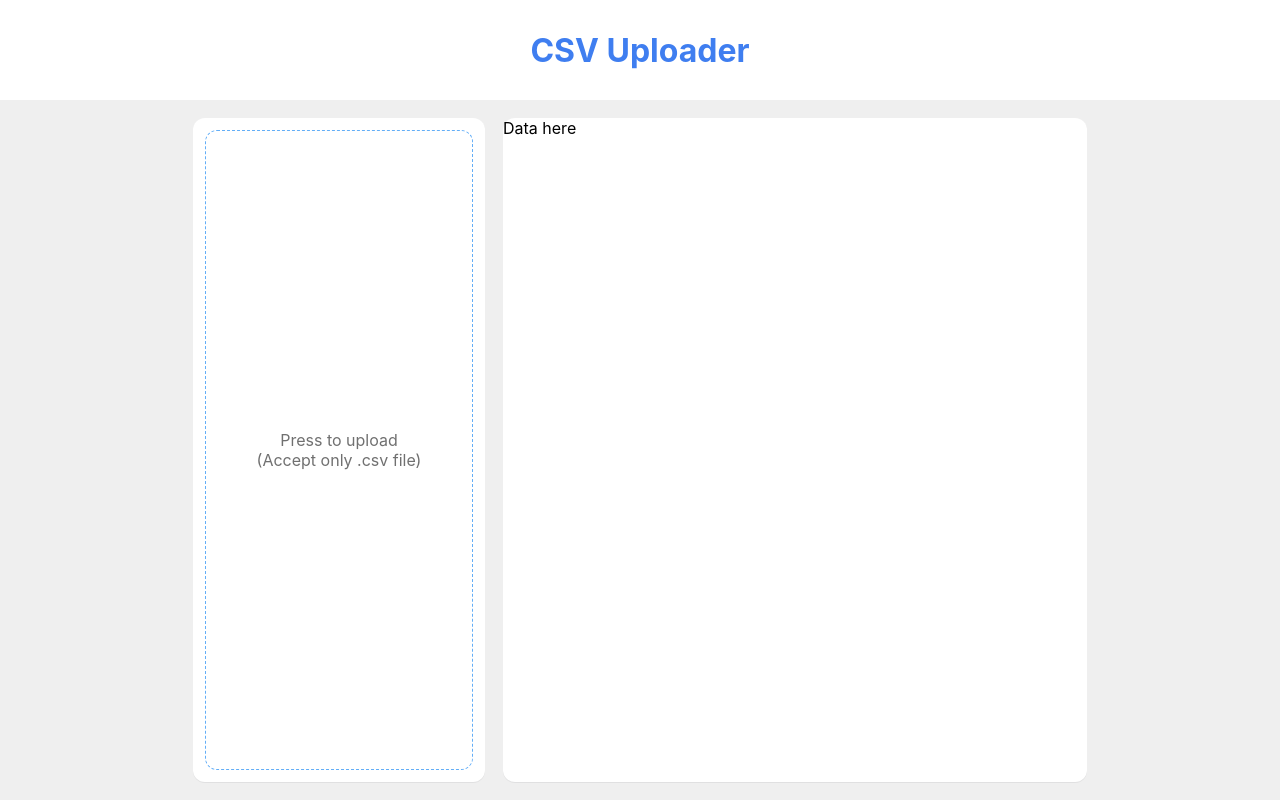
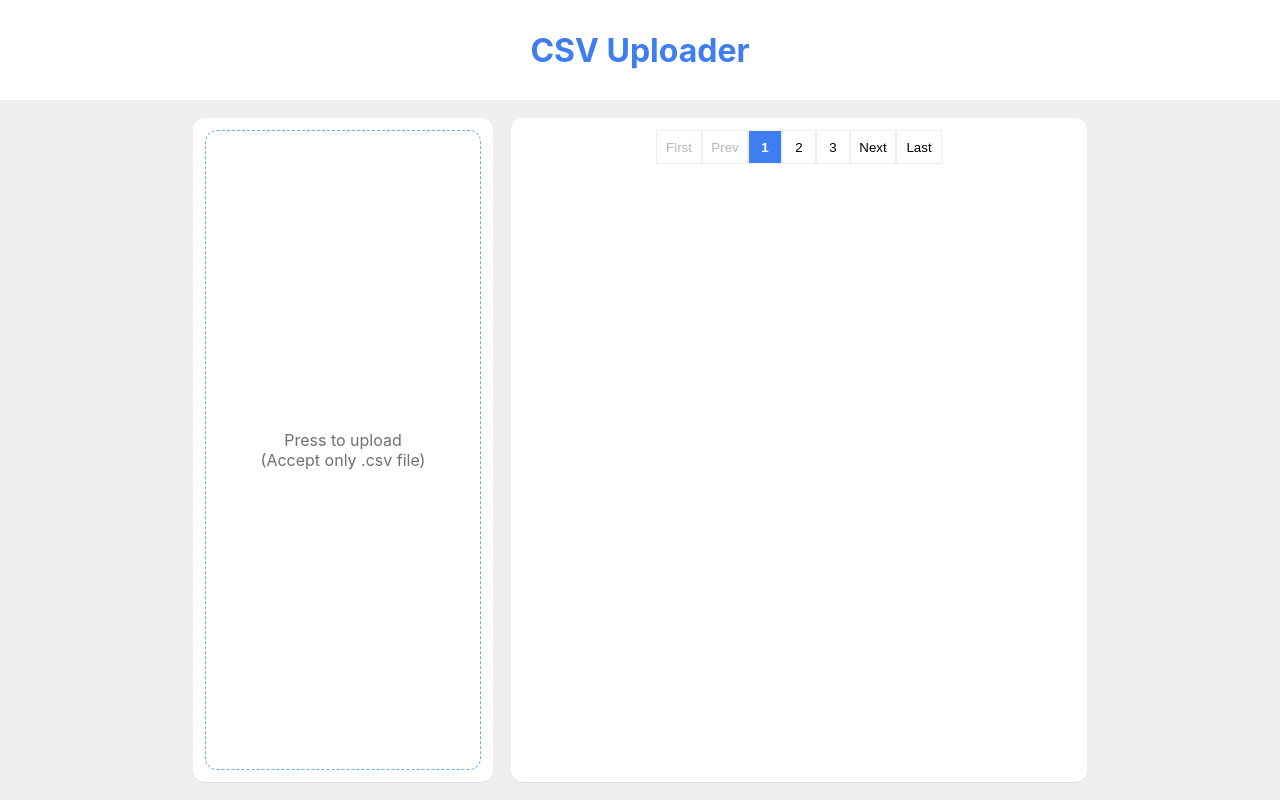
Before and after one commit to vuongvu1/csv-visualizer, a React (Create React App) app: page / in a window 1280 px wide. Built offline with nearby package versions, Linux system fonts and the light colour scheme.

Commit message:
Add Pagination component

```diff
--- a/src/components/DataTable/index.tsx
+++ b/src/components/DataTable/index.tsx
@@ -1,10 +1,21 @@
-import React from "react";
+import React, { useState } from "react";
 import SC from "./styles";
+import Pagination from "../Pagination";
 
 interface Props {}
 
 const DataTable: React.FC<Props> = () => {
-  return <SC.Container>Data here</SC.Container>;
+  const [currentPage, setCurrentPage] = useState(1);
+
+  return (
+    <SC.Container>
+      <Pagination
+        total={10}
+        current={currentPage}
+        onChange={(_, nextPage) => setCurrentPage(nextPage)}
+      />
+    </SC.Container>
+  );
 };
 
 export default DataTable;
--- a/src/components/DataTable/styles.ts
+++ b/src/components/DataTable/styles.ts
@@ -8,7 +8,7 @@ export default {
     display: flex;
     flex-direction: column;
     margin: ${Spacing.large};
-    background-color: ${whiteColor};
+    padding: ${Spacing.normal};
     background-color: ${whiteColor};
     box-shadow: 0px 1px 0px ${boxShadowColor};
     border-radius: 12px;
--- /dev/null
+++ b/src/components/Pagination/index.tsx
@@ -0,0 +1,66 @@
+import React, { useCallback } from "react";
+import SC from "./styles";
+
+interface Props {
+  total: number;
+  current: number;
+  onChange?: (
+    event: React.MouseEvent<HTMLButtonElement, MouseEvent>,
+    page: number
+  ) => void;
+}
+
+// TODO: Improve this component to support page total less than 3
+const Pagination: React.FC<Props> = ({ total, current, onChange }) => {
+  const isFirst = current === 1;
+  const isLast = current === total;
+  const firstPageNum = isFirst ? current : isLast ? current - 2 : current - 1;
+  const secondPageNum = isFirst ? 2 : isLast ? total - 1 : current;
+  const lastPageNum = isFirst ? 3 : isLast ? total : current + 1;
+
+  const handleClick = useCallback(
+    (nextPage: number) => (
+      event: React.MouseEvent<HTMLButtonElement, MouseEvent>
+    ) => onChange?.(event, nextPage),
+    [onChange]
+  );
+
+  return (
+    <SC.Container>
+      <SC.Button isFunctionKey disabled={isFirst} onClick={handleClick(1)}>
+        First
+      </SC.Button>
+      <SC.Button
+        isFunctionKey
+        disabled={isFirst}
+        onClick={handleClick(current - 1)}
+      >
+        Prev
+      </SC.Button>
+      <SC.Button active={isFirst} onClick={handleClick(firstPageNum)}>
+        {firstPageNum}
+      </SC.Button>
+      <SC.Button
+        active={!isFirst && !isLast}
+        onClick={handleClick(secondPageNum)}
+      >
+        {secondPageNum}
+      </SC.Button>
+      <SC.Button active={isLast} onClick={handleClick(lastPageNum)}>
+        {lastPageNum}
+      </SC.Button>
+      <SC.Button
+        isFunctionKey
+        disabled={isLast}
+        onClick={handleClick(current + 1)}
+      >
+        Next
+      </SC.Button>
+      <SC.Button isFunctionKey disabled={isLast} onClick={handleClick(total)}>
+        Last
+      </SC.Button>
+    </SC.Container>
+  );
+};
+
+export default Pagination;
--- /dev/null
+++ b/src/components/Pagination/styles.ts
@@ -0,0 +1,48 @@
+import styled, { css } from "styled-components";
+import { neutralColor, whiteColor, primaryColor } from "configs/colors";
+import { Spacing } from "configs/styles";
+
+interface ButtonProps {
+  isFunctionKey?: boolean;
+  disabled?: boolean;
+  active?: boolean;
+}
+
+export default {
+  Container: styled.div`
+    text-align: center;
+  `,
+  Button: styled.button<ButtonProps>`
+    padding: ${Spacing.small};
+    border: 1px solid ${neutralColor};
+    background-color: ${whiteColor};
+    width: 34px;
+    height: 34px;
+
+    ${(p) =>
+      !p.disabled &&
+      css`
+        &:hover {
+          background-color: ${neutralColor};
+        }
+      `}
+
+    ${(p) =>
+      p.isFunctionKey &&
+      css`
+        width: 46px;
+      `}
+
+    ${(p) =>
+      p.active &&
+      css`
+        font-weight: bold;
+        color: ${whiteColor};
+        background-color: ${primaryColor};
+
+        &:hover {
+          background-color: ${primaryColor};
+        }
+      `}
+  `,
+};
--- a/src/components/UploadBox/styles.ts
+++ b/src/components/UploadBox/styles.ts
@@ -16,6 +16,7 @@ export default {
     flex-direction: column;
     margin: ${Spacing.large};
     margin-right: 0;
+    padding: ${Spacing.normal};
     background-color: ${whiteColor};
     box-shadow: 0px 1px 0px ${boxShadowColor};
     border-radius: 12px;
@@ -34,7 +35,6 @@ export default {
     flex-direction: column;
     align-items: center;
     justify-content: center;
-    margin: ${Spacing.normal};
     border-radius: 12px;
     border: 1px dashed ${secondaryColor};
     color: ${neutralDarkColor};
@@ -47,13 +47,13 @@ export default {
     }
   `,
   UploadedFile: styled.div`
-    margin: ${Spacing.normal} ${Spacing.normal} 0;
     display: flex;
     justify-content: space-between;
   `,
   IconAndLabel: styled.div`
     display: flex;
     align-items: center;
+    margin-bottom: ${Spacing.normal};
   `,
   FileIcon: styled(DocumentIcon)`
     margin-right: ${Spacing.small};
```
